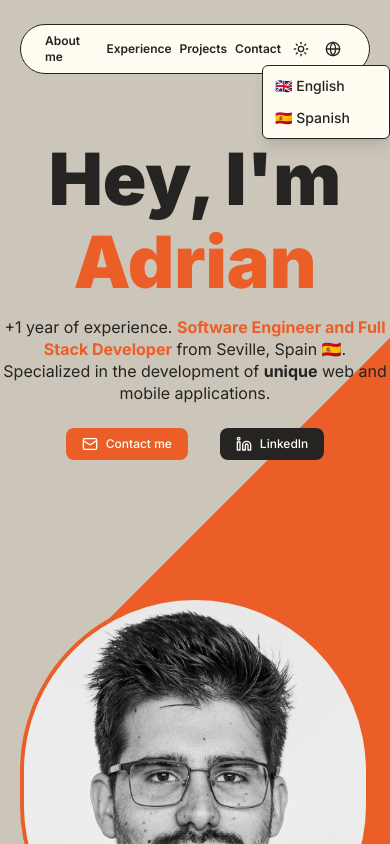
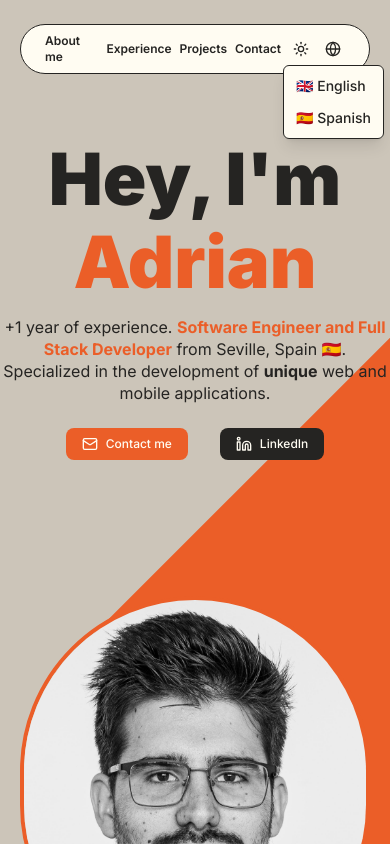
Before and after one commit to adrgarcha/portfolio, a Next.js app: page / in a window 390 px wide. Both pictures are taken after a click on the button 333 px from the left and 49 px from the top of the page. Shown: the top 844 px of the page. Built offline with nearby package versions, Linux system fonts and the light colour scheme; no server answers.

Commit message:
feat: center navbar items and make dropdown menu responsive

```diff
--- a/components/navbar.tsx
+++ b/components/navbar.tsx
@@ -14,7 +14,7 @@ export default function Navbar() {
 
    return (
       <header className="sticky md:fixed md:left-1/2 md:-translate-x-1/2 mt-6 z-10 dark:text-tertiary">
-         <nav className="flex gap-x-2 md:gap-x-6 bg-foreground px-6 md:px-8 py-2 md:py-4 rounded-full border border-secondary dark:border-tertiary">
+         <nav className="flex justify-center gap-x-2 md:gap-x-6 bg-foreground px-6 md:px-8 py-2 md:py-4 rounded-full border border-secondary dark:border-tertiary">
             <ul className="flex items-center gap-x-2 md:gap-x-4 font-semibold text-xs md:text-base">
                {links.map(link => (
                   <li key={link.id}>
@@ -34,7 +34,7 @@ export default function Navbar() {
                   </button>
                </DropdownMenu.Trigger>
                <DropdownMenu.Portal>
-                  <DropdownMenu.Content className="z-20 min-w-32 rounded-md border border-secondary dark:border-tertiary bg-foreground p-1 shadow-lg">
+                  <DropdownMenu.Content className="z-20 min-w-24 md:min-w-32 rounded-md border border-secondary dark:border-tertiary bg-foreground p-1 shadow-lg">
                      {locales.map(locale => (
                         <DropdownMenu.Item
                            key={locale.id}
```
